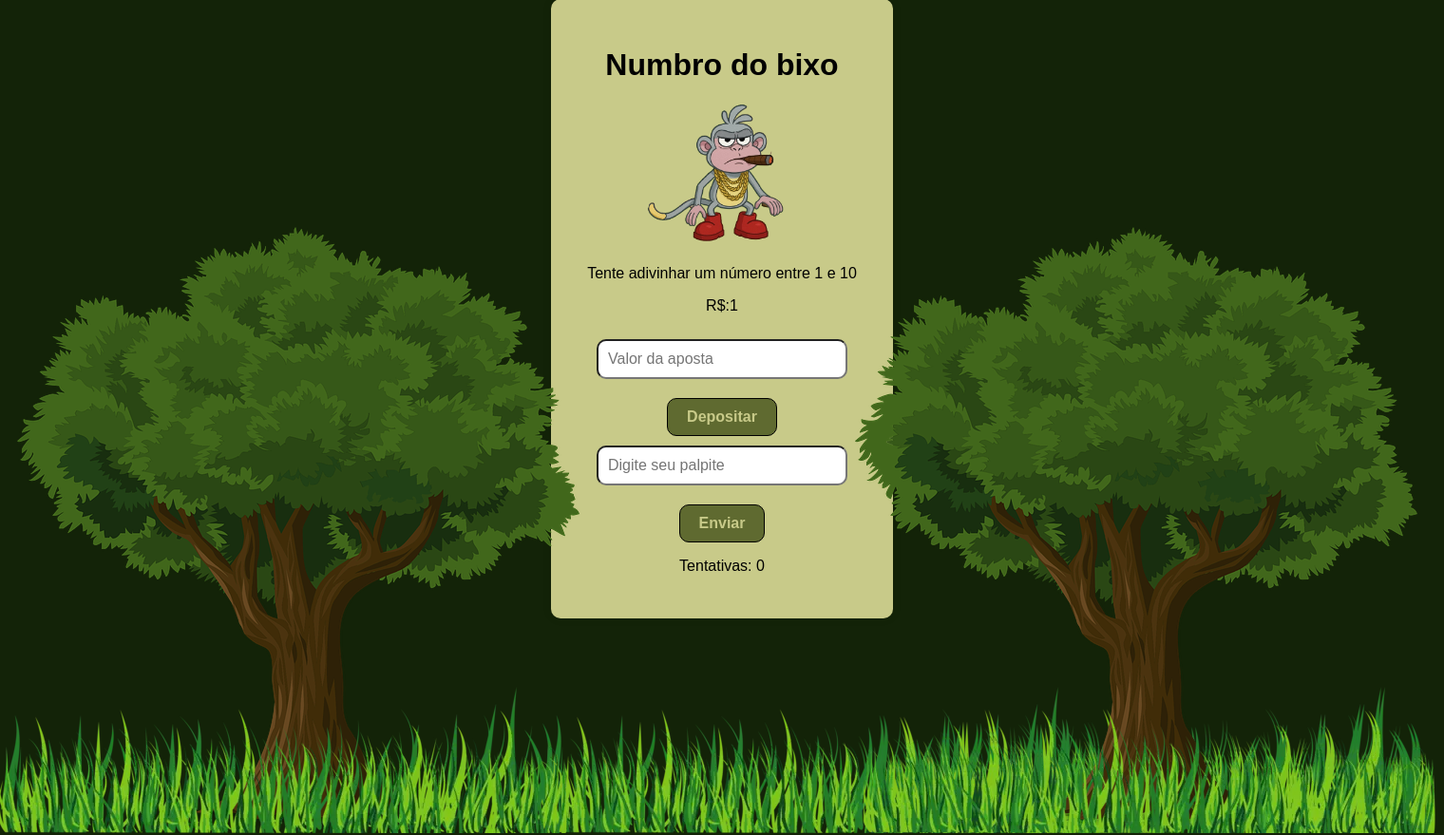
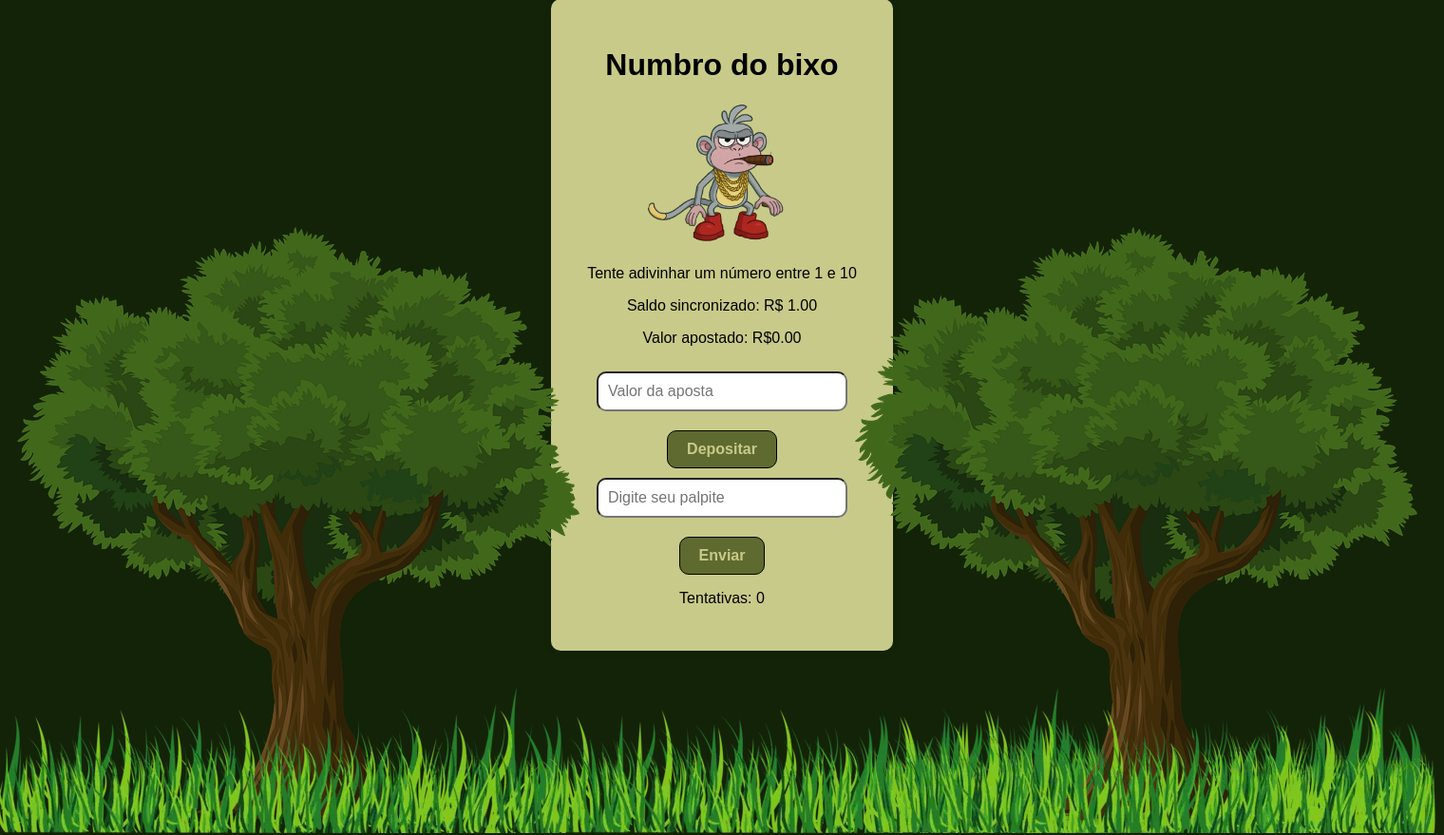
Before and after one commit to sidnasc/capelao.bet, a Flask app: page /numbroDoBixo in a window 1520 px wide. Shown: the part 109-988 px from the top of the page at 95% size. Run offline with Flask 3, Linux system fonts and the light colour scheme; the visitor is signed in with stand-in values (Sample User, id 1); tables that the repository leaves empty hold one stand-in row (values such as "Sample post").

Commit message:
jogo do magago melhorado

```diff
--- a/controller/bixo_controller.py
+++ b/controller/bixo_controller.py
@@ -20,8 +20,8 @@ class bixoController:
         novo_saldo = float(data.get('saldo', 0))
         print(novo_saldo)
 
-        usuario = Usuario.query.get(flask.session['usuario'])
-        usuario.dinheiro = novo_saldo
+        usuario: Usuario = Usuario.query.get(flask.session['usuario'])
+        usuario.aumentarDinheiro(novo_saldo)
         db.session.commit()
 
         return flask.jsonify({ 'novo_saldo': usuario.dinheiro })
--- a/view/static/script.js
+++ b/view/static/script.js
@@ -1,7 +1,17 @@
 let saldoGlobal = 0;
-const numeroSecreto = Math.floor(Math.random() * 11);
+let numeroSecreto = Math.floor(Math.random() * 11);
 let tentativas = 0;
 const limiteTentativas = 5;
+
+const input = document.getElementById('palpite');
+const mensagem = document.getElementById('mensagem');
+const tentativasSpan = document.getElementById('tentativas');
+const botaoEnviar = document.querySelector('.enviar');
+const botaoDeposito = document.querySelector('.depositar');
+const mensagemSaldo = document.querySelector("#mensagemSaldo");
+const saldoTotal = document.querySelector('#saldoTotal')
+
+atualizarSaldoBD(0)
 
 async function depositar() {
   const valorAposta = Number(document.querySelector("#valorAposta").value);
@@ -22,34 +32,39 @@ async function depositar() {
     }
 
     saldoGlobal = valorAposta;
+    atualizarSaldoBD(-valorAposta)
+    botaoEnviar.disabled = false
+    botaoDeposito.disabled = true
 
-  saldoGlobal += Number(valorAposta);
+  // saldoGlobal += Number(valorAposta);
   mensagemSaldo.textContent = `Saldo depositado: ${saldoGlobal.toLocaleString("pt-br", { style: "currency", currency: "BRL" })}`;
 }
 
-function finalizar() {
+function  atualizarSaldoBD(diferencaSaldo) {
   fetch("/definir_saldo", {
     method: "POST",
     headers: { "Content-Type": "application/json" },
-    body: JSON.stringify({ saldo: saldoGlobal })  // saldoGlobal calculado no JS
+    body: JSON.stringify({ saldo: diferencaSaldo })  // saldoGlobal calculado no JS
   })
   .then(res => res.json())
   .then(data => {
-    mensagemSaldo.textContent = `Saldo sincronizado: R$ ${data.novo_saldo.toFixed(2)}`;
-    location.reload();
+    saldoTotal.textContent = `Saldo sincronizado: R$ ${data.novo_saldo.toFixed(2)}`;
+    // location.reload();
   });
 }
 
+function zerarValores() {
+  saldoGlobal = 0;
+  numeroSecreto = Math.floor(Math.random() * 11);
+  tentativas = 0;
+  botaoEnviar.disabled = true
+  botaoDeposito.disabled = false
+}
+
 async function verificarPalpite() {
-  const input = document.getElementById('palpite');
-  const mensagem = document.getElementById('mensagem');
-  const tentativasSpan = document.getElementById('tentativas');
-  const botao = document.querySelector('enviar');
-  const mensagemSaldo = document.querySelector("#mensagemSaldo");
-
   const palpite = Number(input.value);
 
-  const custoTentativa = valorAposta * 0.07;
+  const custoTentativa = saldoGlobal * 0.07;
 
   if (isNaN(palpite) || palpite < 0 || palpite > 10) {
     mensagem.textContent = "Digite um número válido entre 0 e 10.";
@@ -62,7 +77,7 @@ async function verificarPalpite() {
     mensagem.textContent = "Saldo insuficiente para continuar jogando.";
     mensagem.style.color = "gray";
     input.disabled = true;
-    botao.disabled = true;
+    botaoEnviar.disabled = true;
     return;
   }
 
@@ -74,7 +89,8 @@ async function verificarPalpite() {
     saldoGlobal = (saldoGlobal * 1.7);
     mensagemSaldo.textContent = `Saldo multiplicado: ${saldoGlobal.toLocaleString("pt-br", { style: "currency", currency: "BRL" })}`;
 
-    finalizar()
+    zerarValores()
+    atualizarSaldoBD(saldoGlobal)
   } else {
     saldoGlobal -= custoTentativa;
 
@@ -83,7 +99,8 @@ async function verificarPalpite() {
       mensagem.style.color = "black";
 
 
-      finalizar()
+      zerarValores()
+      atualizarSaldoBD(saldoGlobal)
     }  else {
       mensagem.textContent = "Tente novamente.";
       mensagem.style.color = "red";
--- a/view/templates/aposta.html
+++ b/view/templates/aposta.html
@@ -13,13 +13,16 @@
 
     <p>Tente adivinhar um número entre 1 e 10</p>
 
-    <p id="mensagemSaldo">R$:{{ logado.dinheiro }}</p>
+
+    <!-- <p id="saldoTotal">R$:{{ logado.dinheiro }}</p> -->
+    <p id="saldoTotal"></p>
+    <p id="mensagemSaldo">Valor apostado: R$0.00</p>
 
     <input type="number" id="valorAposta" placeholder="Valor da aposta">
     <button onclick="depositar()" class="depositar">Depositar</button>
 
     <input type="number" id="palpite" placeholder="Digite seu palpite" />
-    <button onclick="verificarPalpite()" class="enviar">Enviar</button>
+    <button disabled onclick="verificarPalpite()" class="enviar">Enviar</button>
 
     <p id="mensagem"></p>
     <p>Tentativas: <span id="tentativas">0</span></p>
```
